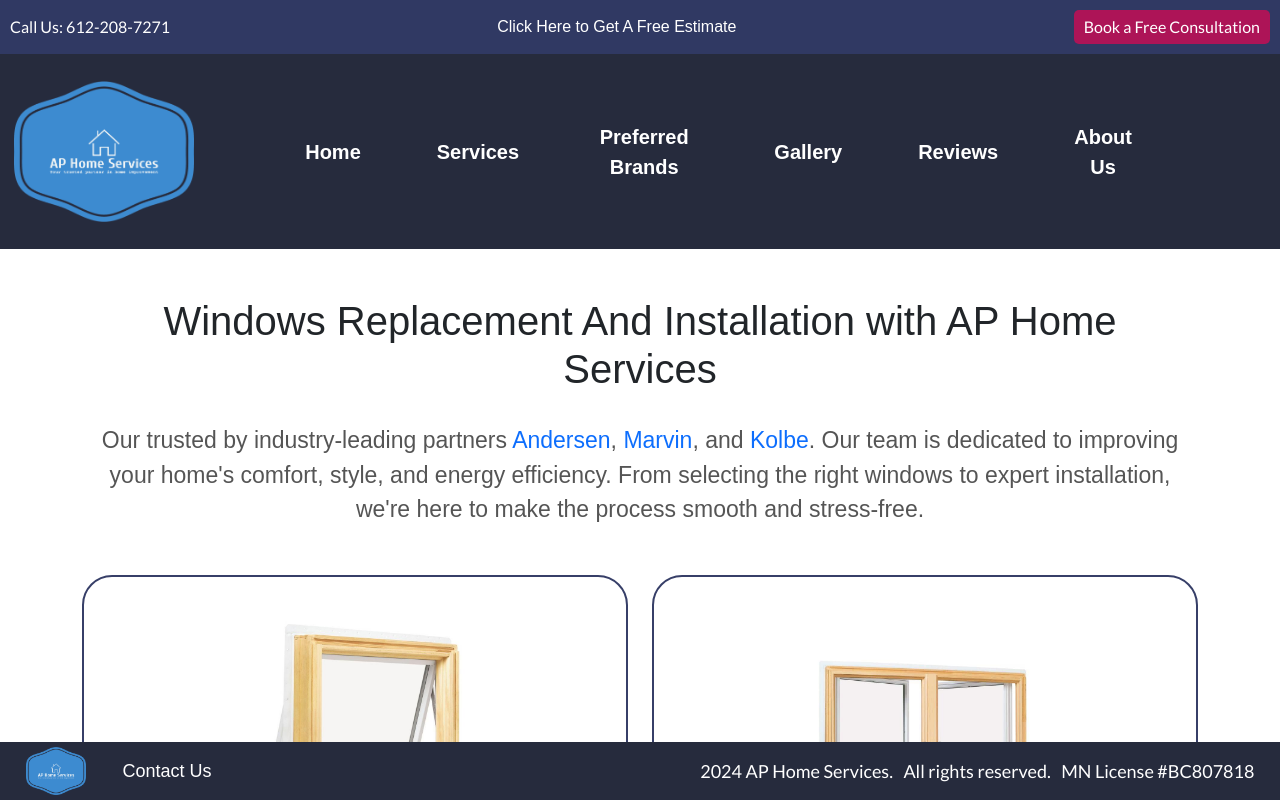
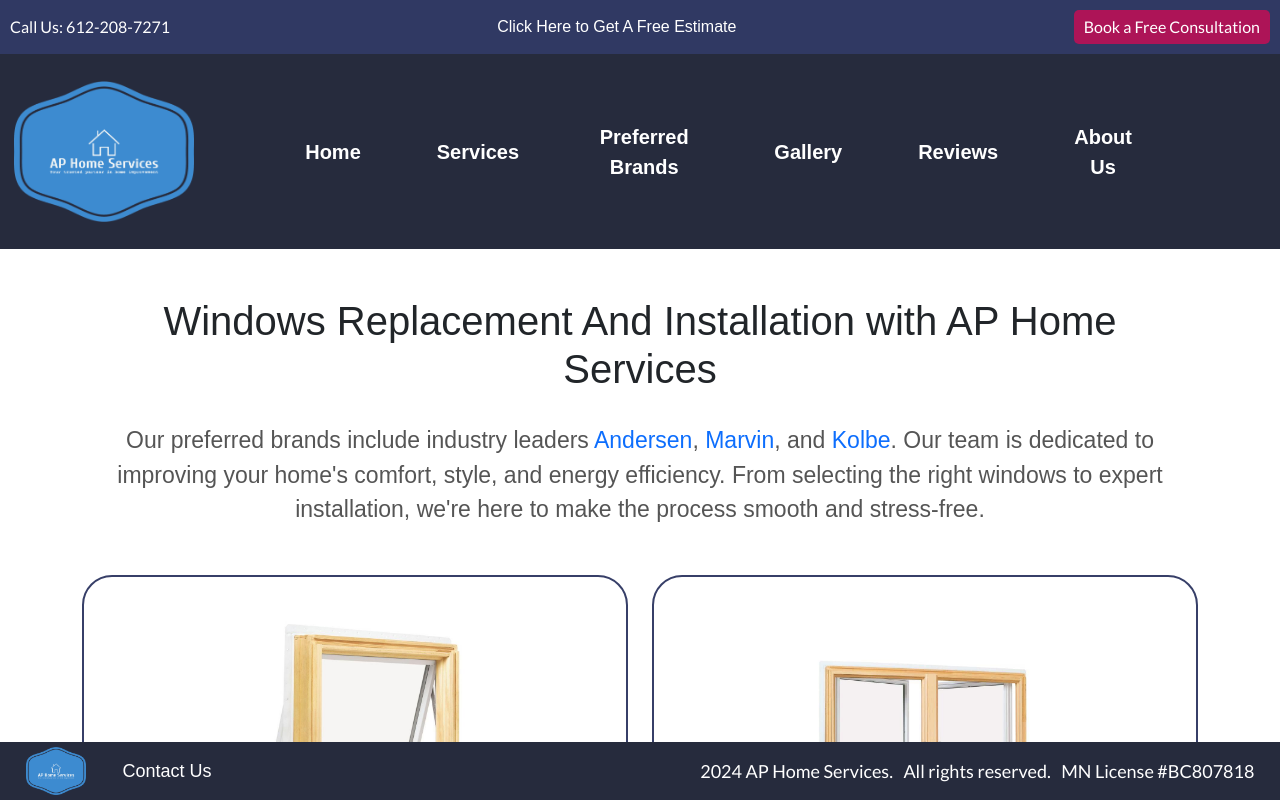
Before and after one commit to Amigovich/aphomesvc, a React (Vite) app: page /windows in a window 1280 px wide. Built offline with nearby package versions, Linux system fonts and the light colour scheme; a web font is replaced by a local one.

Commit message:
Update Windows.jsx

```diff
--- a/src/js/Windows.jsx
+++ b/src/js/Windows.jsx
@@ -14,7 +14,7 @@ const Windows = () => {
     <div className="page-container">
       <Container className="mt-5">
         <h1 className="svc-title2 text-center">Windows Replacement And Installation with AP Home Services</h1>
-        <p className="text-center">Our trusted by industry-leading partners <a href="https://www.andersenwindows.com/windows-and-doors/windows/" target="_blank" rel="noopener noreferrer" style={{ textDecoration: "none" }}>Andersen</a>, <a href="https://www.marvin.com/products/windows" target="_blank" rel="noopener noreferrer" style={{ textDecoration: "none" }}>Marvin</a>, and <a href="https://www.kolbewindows.com/windows" target="_blank" rel="noopener noreferrer" style={{ textDecoration: "none" }}>Kolbe</a>. Our team is dedicated to improving your home's comfort, style, and energy efficiency. From selecting the right windows to expert installation, we're here to make the process smooth and stress-free.</p>
+        <p className="text-center">Our preferred brands include industry leaders <a href="https://www.andersenwindows.com/windows-and-doors/windows/" target="_blank" rel="noopener noreferrer" style={{ textDecoration: "none" }}>Andersen</a>, <a href="https://www.marvin.com/products/windows" target="_blank" rel="noopener noreferrer" style={{ textDecoration: "none" }}>Marvin</a>, and <a href="https://www.kolbewindows.com/windows" target="_blank" rel="noopener noreferrer" style={{ textDecoration: "none" }}>Kolbe</a>. Our team is dedicated to improving your home's comfort, style, and energy efficiency. From selecting the right windows to expert installation, we're here to make the process smooth and stress-free.</p>
 
         <Row className="mb-3 mt-5 justify-content-center">
           <Col md={6} className="mb-3">
```
